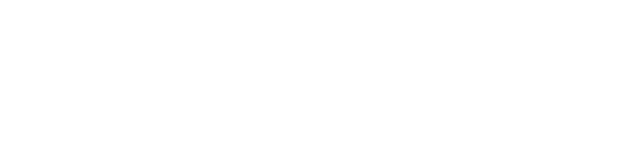
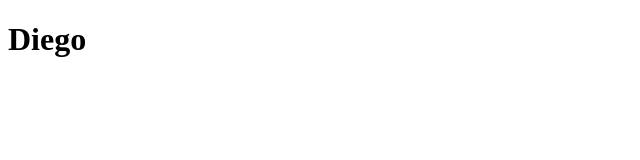
Before and after one commit to Ranskyth/DWIII, a plain HTML site: page pages/diego.html in a window 1280 px wide. Shown: the whole page, without its empty margins (0-640 px from the left). Drawn offline with Linux system fonts and the light colour scheme.

Commit message:
feat: adicionado nome do diego

```diff
--- a/pages/diego.html
+++ b/pages/diego.html
@@ -6,6 +6,6 @@
     <title>Document</title>
 </head>
 <body>
-
+    <h1>Diego</h1>
 </body>
 </html>
```
